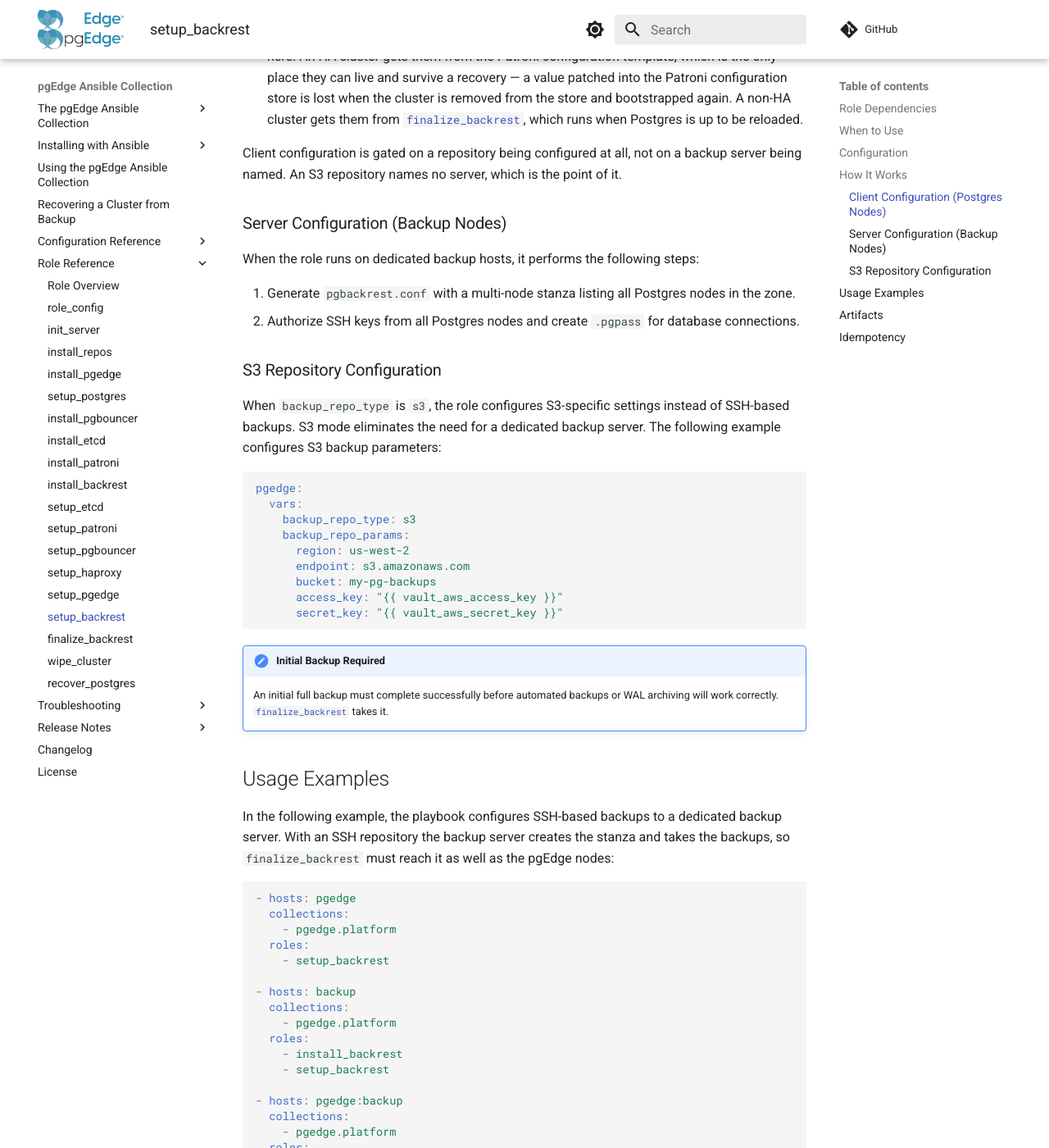
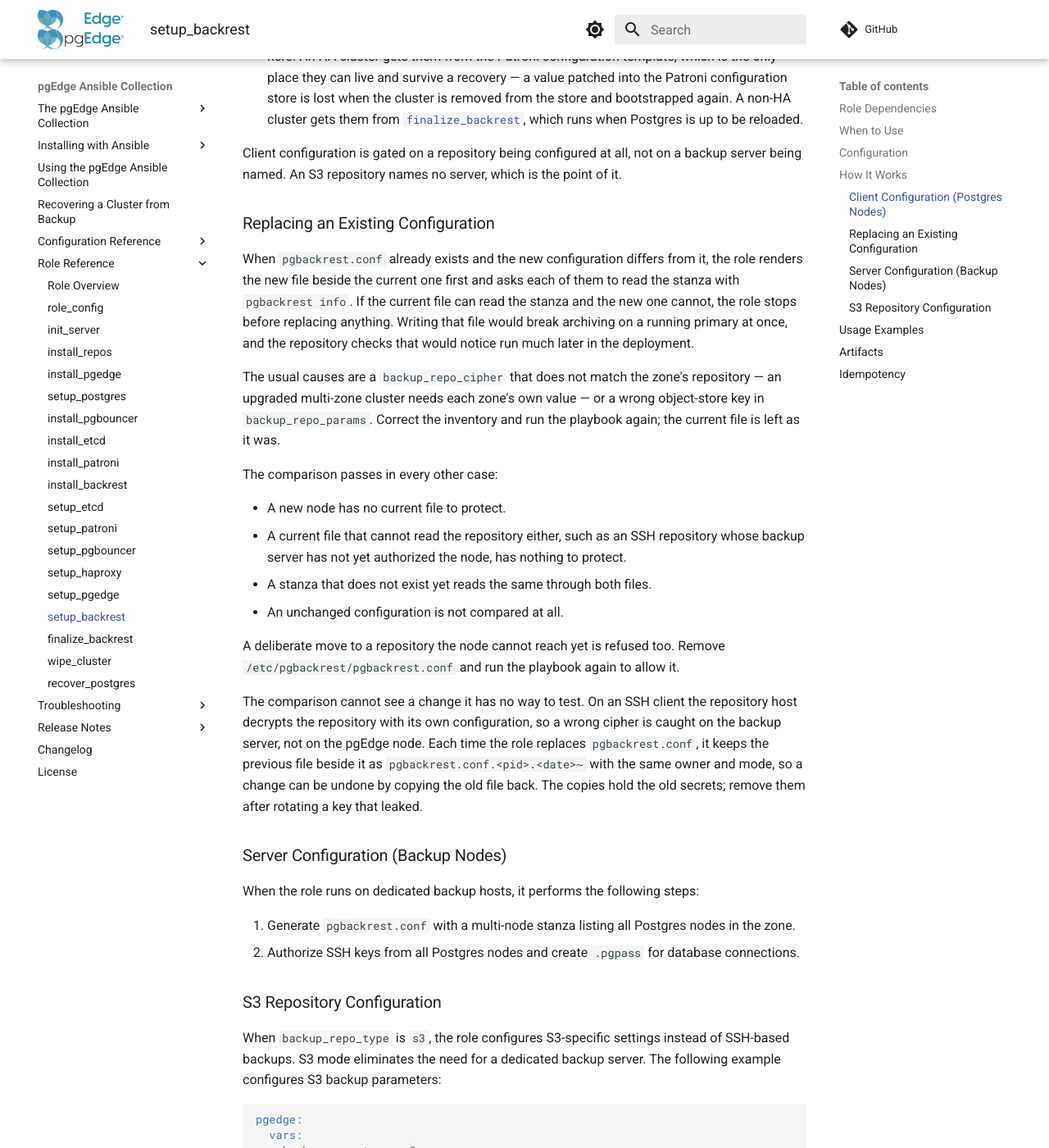
Before and after one commit to pgEdge/pgedge-ansible, an MkDocs documentation site: the page built from docs/roles/setup_backrest.md, in a window 1280 px wide and 1400 px high, scrolled down 2819 px. Shown: the whole window at 82% size. Built offline with MkDocs 1.6.1 and Material for MkDocs 9.7.7, drawn with Linux system fonts in a browser that asks for light colours; comment, search, counter and statistics services are not loaded; some of the changed text lies outside the part shown.

Commit message:
Refuse a pgbackrest.conf that cannot read a stanza the current one can
setup_backrest wrote its template straight over /etc/pgbackrest/pgbackrest.conf.
A wrong backup_repo_cipher -- the single value an upgraded multi-zone cluster
sets for zones that each have their own -- or a mistyped object-store key broke
archiving on live primaries the moment the file landed, and the run carried on
through setup_patroni and setup_pgedge before finalize_backrest noticed.

When a configuration already exists and the new one differs, the new one is
now rendered beside it (same owner, mode 0600, always removed) and both are
asked for the stanza with pgbackrest --config=... info. A current file whose
stanza status is 0/1/2 and a candidate whose status is anything else is
refused before the real file is touched, naming the cipher and object-store
key as the likely causes. A fresh node, a current file that cannot read the
repository either, a stanza that does not exist yet, and an unchanged
configuration all pass, so deploys and recovery are unaffected.

The template task also keeps the previous file (backup: true). Ansible copies
it with the original owner and mode, so it is as private as the real file.

```diff
--- a/docs/roles/setup_backrest.md
+++ b/docs/roles/setup_backrest.md
@@ -118,6 +118,40 @@ Client configuration is gated on a repository being configured at all, not on a
 backup server being named. An S3 repository names no server, which is the point
 of it.
 
+### Replacing an Existing Configuration
+
+When `pgbackrest.conf` already exists and the new configuration differs from
+it, the role renders the new file beside the current one first and asks each
+of them to read the stanza with `pgbackrest info`. If the current file can read
+the stanza and the new one cannot, the role stops before replacing anything.
+Writing that file would break archiving on a running primary at once, and the
+repository checks that would notice run much later in the deployment.
+
+The usual causes are a `backup_repo_cipher` that does not match the zone's
+repository — an upgraded multi-zone cluster needs each zone's own value — or a
+wrong object-store key in `backup_repo_params`. Correct the inventory and run
+the playbook again; the current file is left as it was.
+
+The comparison passes in every other case:
+
+- A new node has no current file to protect.
+- A current file that cannot read the repository either, such as an SSH
+  repository whose backup server has not yet authorized the node, has nothing
+  to protect.
+- A stanza that does not exist yet reads the same through both files.
+- An unchanged configuration is not compared at all.
+
+A deliberate move to a repository the node cannot reach yet is refused too.
+Remove `/etc/pgbackrest/pgbackrest.conf` and run the playbook again to allow it.
+
+The comparison cannot see a change it has no way to test. On an SSH client the
+repository host decrypts the repository with its own configuration, so a wrong
+cipher is caught on the backup server, not on the pgEdge node. Each time the
+role replaces `pgbackrest.conf`, it keeps the previous file beside it as
+`pgbackrest.conf.<pid>.<date>~` with the same owner and mode, so a change can
+be undone by copying the old file back. The copies hold the old secrets; remove
+them after rotating a key that leaked.
+
 ### Server Configuration (Backup Nodes)
 
 When the role runs on dedicated backup hosts, it performs the following steps:
@@ -203,6 +237,7 @@ This role generates and modifies the following files on inventory hosts:
 | File | New / Modified | Explanation |
 |------|----------------|-------------|
 | `/etc/pgbackrest/pgbackrest.conf` | New | PgBackRest configuration file with stanza settings, repository configuration, and encryption parameters. |
+| `/etc/pgbackrest/pgbackrest.conf.<pid>.<date>~` | New | The previous `pgbackrest.conf`, kept each time the role replaces it. |
 | `~postgres/.ssh/known_hosts` | Modified | SSH host keys for backup server communication in SSH mode. |
 | `~postgres/.pgpass` | Modified | Backup user credentials for automated authentication. |
 
```
Also changed, not shown: docs/configuration/backup.md (+3 -1 lines), docs/release_notes/unreleased.md (+11 -1 lines), 1 other file.
